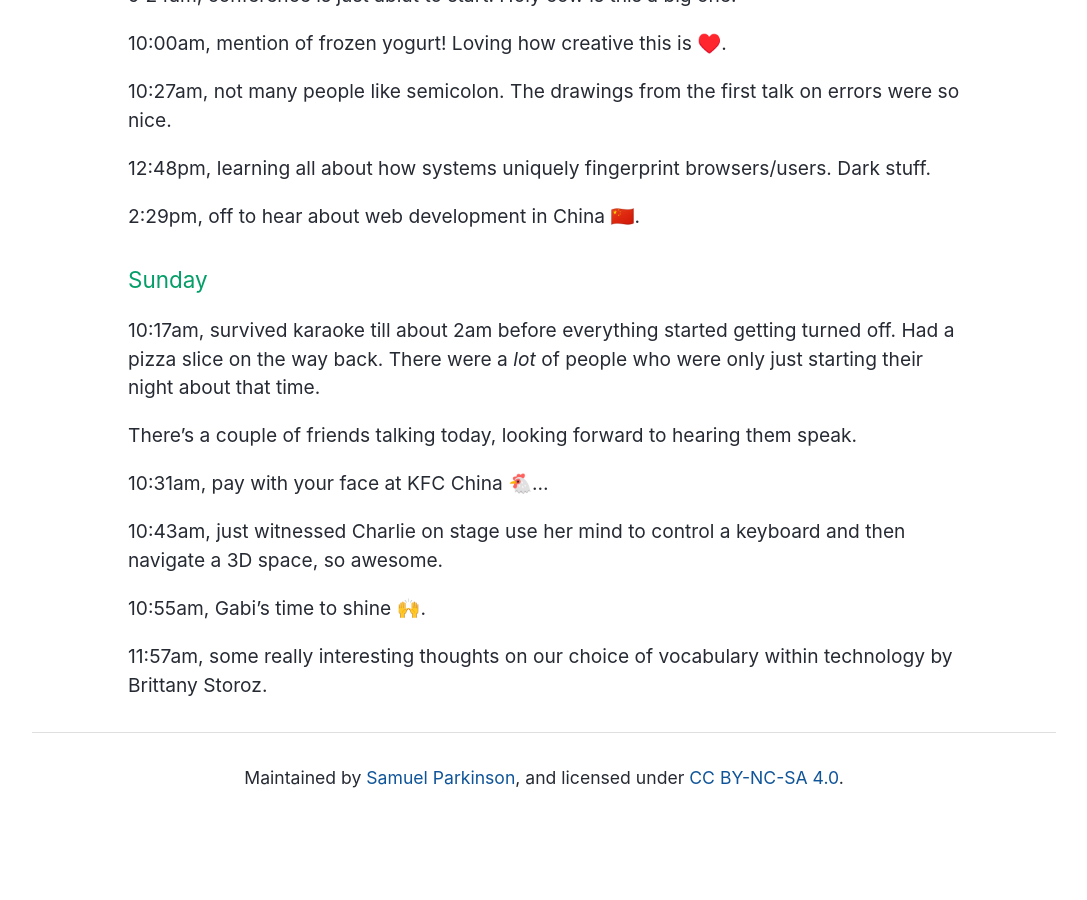
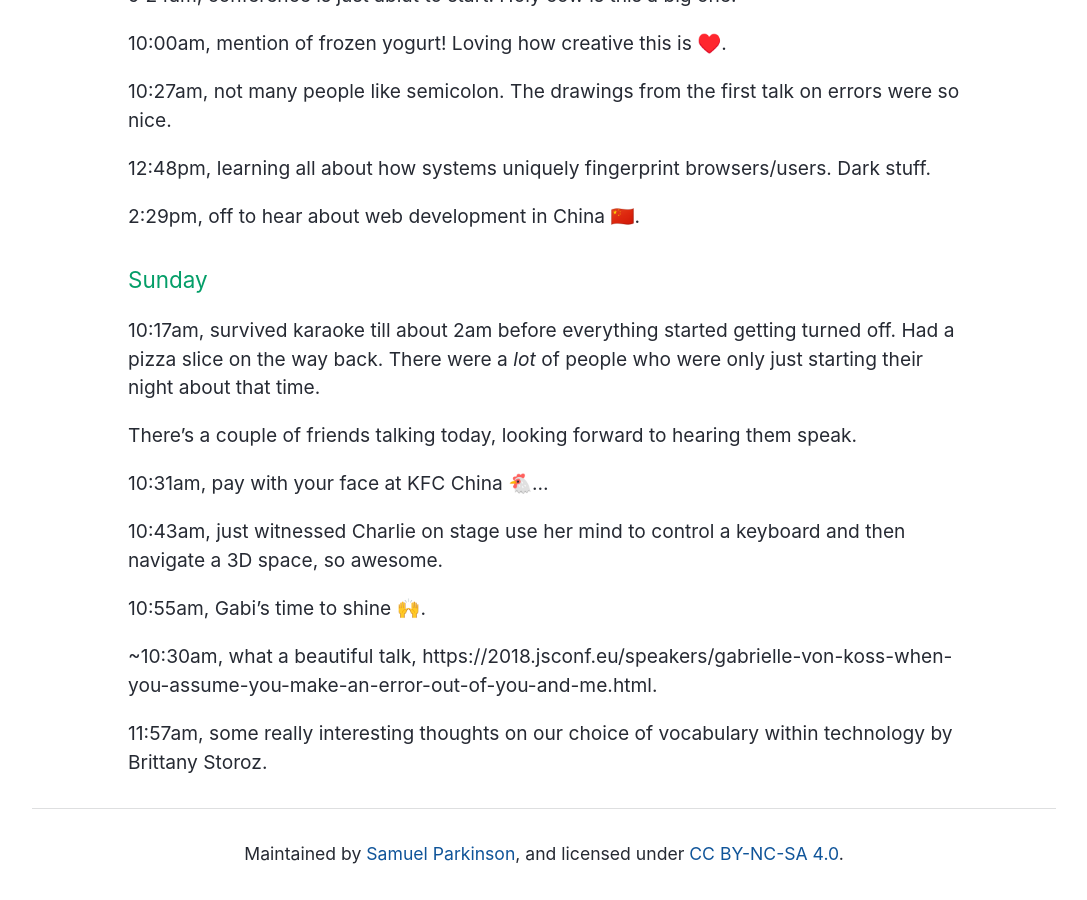
Before and after one commit to sjparkinson/uncomplicated.systems, a Jekyll site: the page built from _posts/2018-06-01-jsconf-eu.md, in a window 1280 px wide and 900 px high, scrolled down 2059 px. Shown: the whole window, without its empty margins (96-1183 px from the left). Built offline with Jekyll 4.4.1, drawn with Linux system fonts in a browser that asks for light colours; before the commit the page ends 2882 px from its top, so only the background shows below that.

Commit message:
Update 2018-06-01-jsconf-eu.md

```diff
--- a/_posts/2018-06-01-jsconf-eu.md
+++ b/_posts/2018-06-01-jsconf-eu.md
@@ -54,4 +54,6 @@ There's a couple of friends talking today, looking forward to hearing them speak
 
 10:55am, Gabi's time to shine 🙌.
 
+~10:30am, what a beautiful talk, https://2018.jsconf.eu/speakers/gabrielle-von-koss-when-you-assume-you-make-an-error-out-of-you-and-me.html.
+
 11:57am, some really interesting thoughts on our choice of vocabulary within technology by Brittany Storoz.
```
